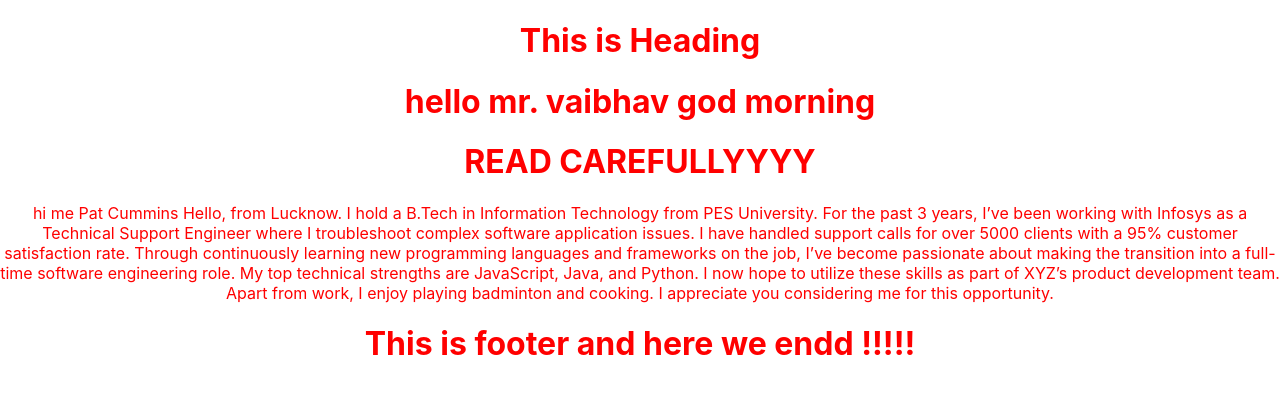
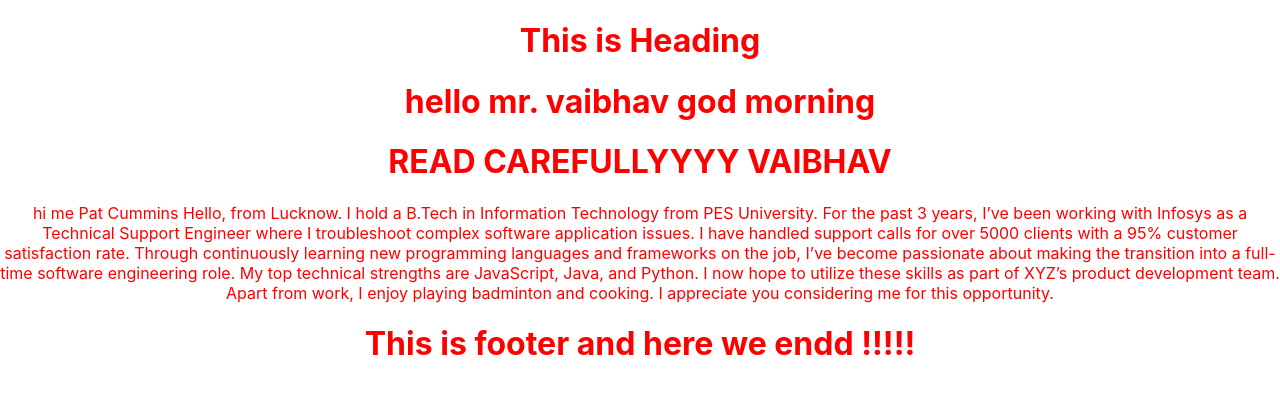
Before and after one commit to SaxenaVaibhav80/learning_react, a React (Create React App) app in the folder basic-app/: page / in a window 1280 px wide. Shown: the top 394 px of the page. Built offline with nearby package versions, Linux system fonts and the light colour scheme.

Commit message:
learning props

```diff
--- a/basic-app/src/components/Greet.js
+++ b/basic-app/src/components/Greet.js
@@ -32,13 +32,12 @@ import React from 'react'
 
 // using multiple component as a single component and exporting it --->
 
-function Alert()
+function Alert(props)
 {
-
    return(
       <div>
          <Greet/>
-         <h1>READ CAREFULLYYYY</h1>
+         <h1>READ CAREFULLYYYY {props.name}</h1>
       </div>
    )
 }
```
